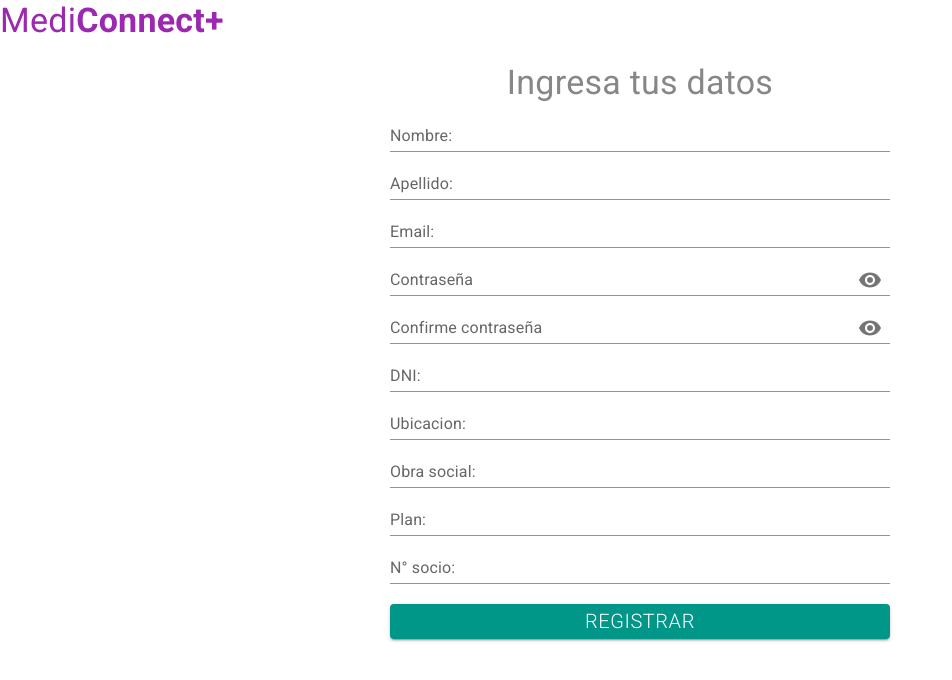
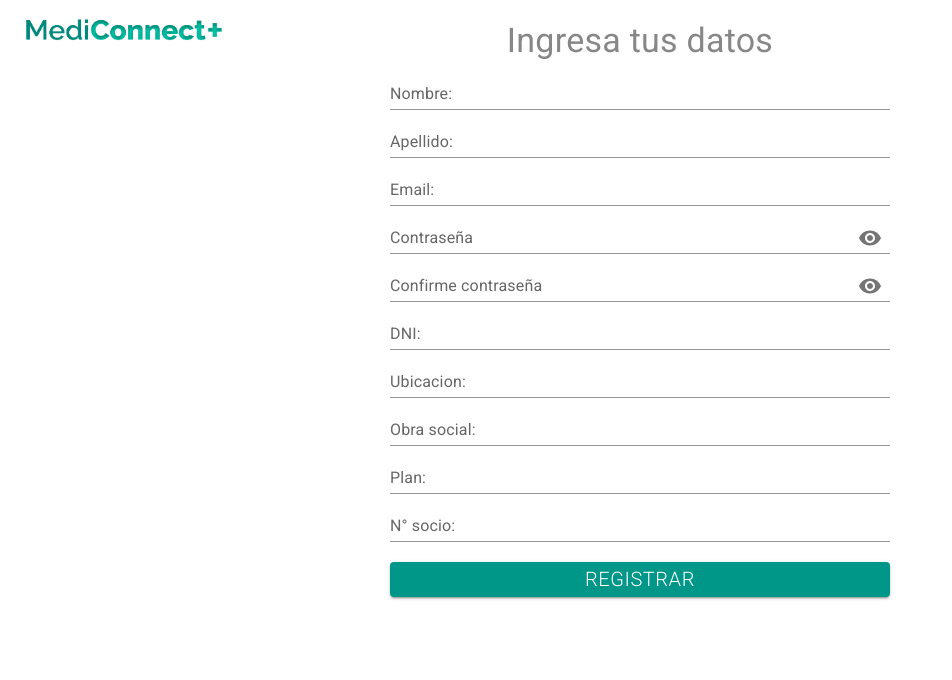
Before and after one commit to mircogrosch/MediConnect-, a React (Create React App) app in the folder client/: page /register/pacient in a window 1280 px wide. Shown: the top 680 px of the page, without its empty margins (0-952 px from the left). Built offline with nearby package versions, Linux system fonts and the light colour scheme.

Commit message:
refactor(client/components/FormPacientCreate/FormPacientCreate.jsx): logo, onClick y onChange

```diff
--- a/client/src/components/FormPacientCreate/FormPacientCreate.jsx
+++ b/client/src/components/FormPacientCreate/FormPacientCreate.jsx
@@ -1,9 +1,22 @@
 import React, {useState} from "react";
-import { FormControl, Input, InputLabel, TextField, Typography, Button, Grid,IconButton,InputAdornment } from '@mui/material';
+import { FormControl,
+    Input,
+    InputLabel,
+    TextField,
+    Typography,
+    Button,
+    Grid,
+    IconButton,
+    InputAdornment } from '@mui/material';
 import { styled } from "@mui/material/styles";
 import Visibility from '@mui/icons-material/Visibility';
 import VisibilityOff from '@mui/icons-material/VisibilityOff';
-import {handleChange, handleClickShowPassword, handleClickShowConf, handleMouseDownPassword} from '../Controlers/Controlers'
+import {handleChange,
+    handleClickShowPassword,
+    handleClickShowConf,
+    handleMouseDownPassword,
+    handleSubmit} from '../Controlers/Controlers'
+import SimpleAppBar from "../AppBar/SimpleAppBar";
 
 const MyButton = styled(Button)({
     width: '500px',
@@ -25,10 +38,18 @@ const FormPacientCreate = () =>{
     let errors = {}
 
     const [values, setValues] = useState({
-        password: '',
-        confirmPass:'',
+        name: "",
+        lastname: "",
+        email: "",
+        password: "",
+        confirmPass: "",
         showPassword: false,
         showConf: false,
+        dni: "",
+        address: "",
+        os: "",
+        plan: "",
+        numSoc: "",
     });
     if(values.password === values.confirmPass){
         errors.idemPass = 'Contraseña distinta'
@@ -36,7 +57,7 @@ const FormPacientCreate = () =>{
 
     return(
         <>
-        <Typography variant='h4' align='left' color='secondary'>Medi<b>Connect+</b></Typography>
+        <SimpleAppBar/>
         <Grid
         container
         spacing={0}
@@ -48,9 +69,24 @@ const FormPacientCreate = () =>{
             <Grid item xs={3}>
             <MyTitle variant='h4' align='center'>Ingresa tus datos</MyTitle>
                 <FormControl>
-                        <MyInput id="standard-basic" label="Nombre:" variant="standard"/>
-                        <MyInput id="standard-basic" label="Apellido:" variant="standard" />
-                        <MyInput id="standard-basic" label="Email:" variant="standard" />
+                        <MyInput
+                        id="standard-basic"
+                        label="Nombre:"
+                        variant="standard"
+                        value={values.name}
+                        onChange={handleChange('name', values, setValues)}/>
+                        <MyInput
+                        id="standard-basic"
+                        label="Apellido:"
+                        variant="standard"
+                        value={values.lastname}
+                        onChange={handleChange('lastname', values, setValues)}/>
+                        <MyInput
+                        id="standard-basic"
+                        label="Email:"
+                        variant="standard"
+                        value={values.email}
+                        onChange={handleChange("email", values, setValues)}/>
                         <FormControl variant='standard'>
                             <InputLabel htmlFor='standar-adornment-password'>Contraseña</InputLabel>
                             <Input
@@ -88,14 +124,42 @@ const FormPacientCreate = () =>{
                                 </InputAdornment>
                             }/>
                         </FormControl>
-                        <MyInput id="standard-basic" label="DNI:" variant="standard" />
-                        <MyInput id="standard-basic" label="Ubicacion:" variant="standard" />
-                        <MyInput id="standard-basic" label="Obra social:" variant="standard" />
-                        <MyInput id="standard-basic" label="Plan:" variant="standard" />
-                        <MyInput id="standard-basic" label="N° socio:" variant="standard" />
+                        <MyInput
+                        id="standard-basic"
+                        label="DNI:"
+                        variant="standard"
+                        value={values.dni}
+                        onChange={handleChange("dni", values, setValues)}/>
+                        <MyInput
+                        id="standard-basic"
+                        label="Ubicacion:"
+                        variant="standard"
+                        value={values.address}
+                        onChange={handleChange('address', values, setValues)}/>
+                        <MyInput
+                        id="standard-basic"
+                        label="Obra social:"
+                        variant="standard"
+                        value={values.os}
+                        onChange={handleChange('os', values, setValues)}/>
+                        <MyInput
+                        id="standard-basic"
+                        label="Plan:"
+                        variant="standard"
+                        value={values.plan}
+                        onChange={handleChange('plan', values, setValues)}/>
+                        <MyInput
+                        id="standard-basic"
+                        label="N° socio:"
+                        variant="standard"
+                        value={values.numSoc}
+                        onChange={handleChange('numSoc', values, setValues)}/>
                 </FormControl>
             </Grid>
-                <MyButton variant='contained' >Registrar</MyButton>
+                <MyButton
+                variant='contained'
+                onClick={(e) => handleSubmit(e, values, setValues)}
+                >Registrar</MyButton>
         </Grid>
         </>
     )
```
